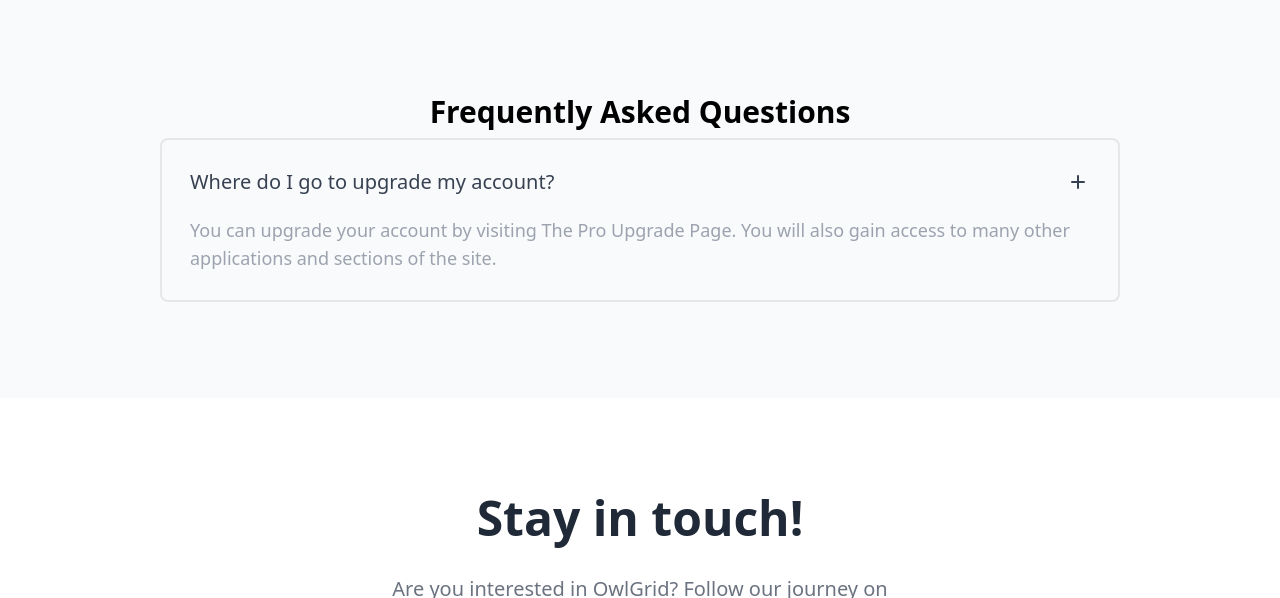
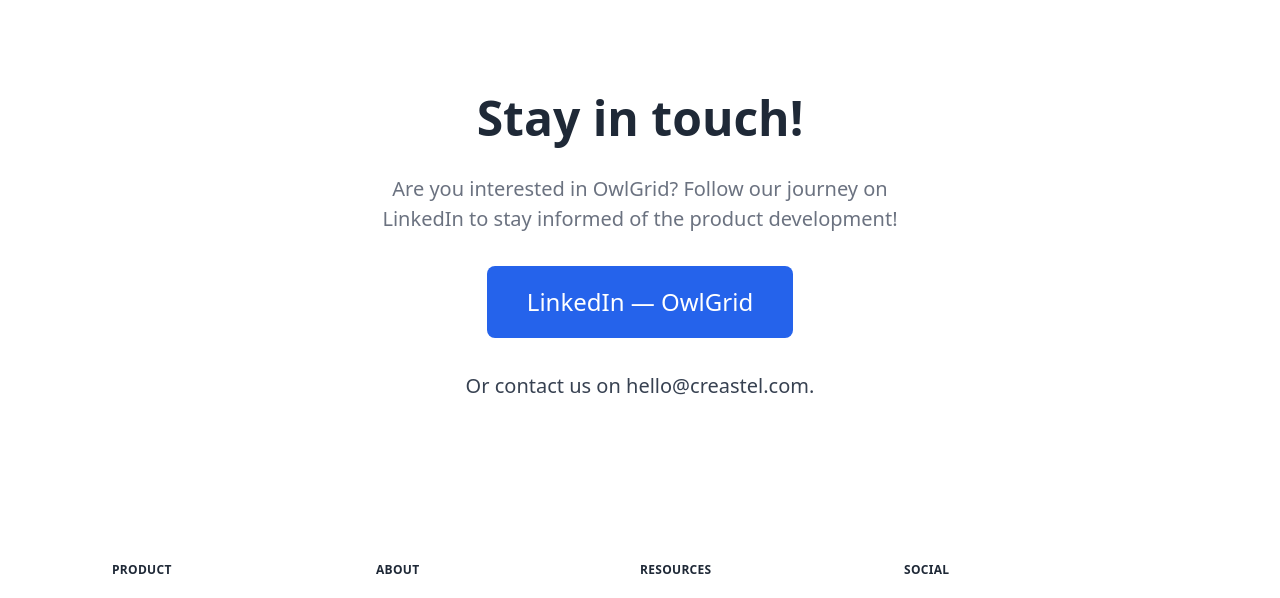
Before and after one commit to owlgrid/owl-landing-webFront, a Gatsby site: page / in a window 1280 px wide. Shown: the part 2569-3167 px from the top of the page. Built offline with nearby package versions, Linux system fonts and the light colour scheme; Gatsby itself is replaced by a stand-in of ours.

Commit message:
remove qna section

```diff
--- a/src/pages/Home/index.tsx
+++ b/src/pages/Home/index.tsx
@@ -14,7 +14,7 @@ export const Home = () => (
         <Philosphy />
         <Workflows />
         <Features />
-        <QnA />
+        {/* <QnA /> */}
         <Contact />
         <Footer />
     </>
```
